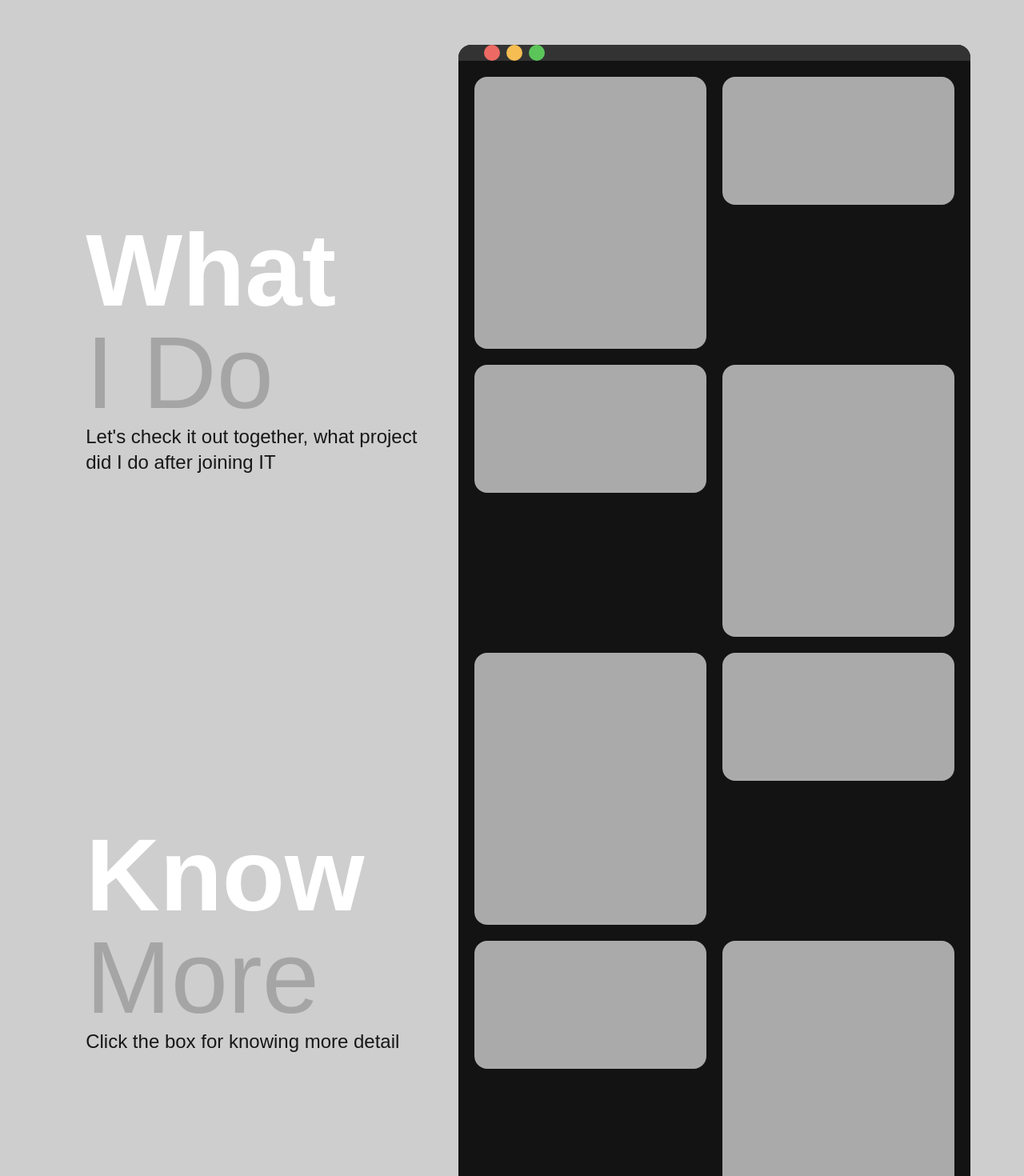
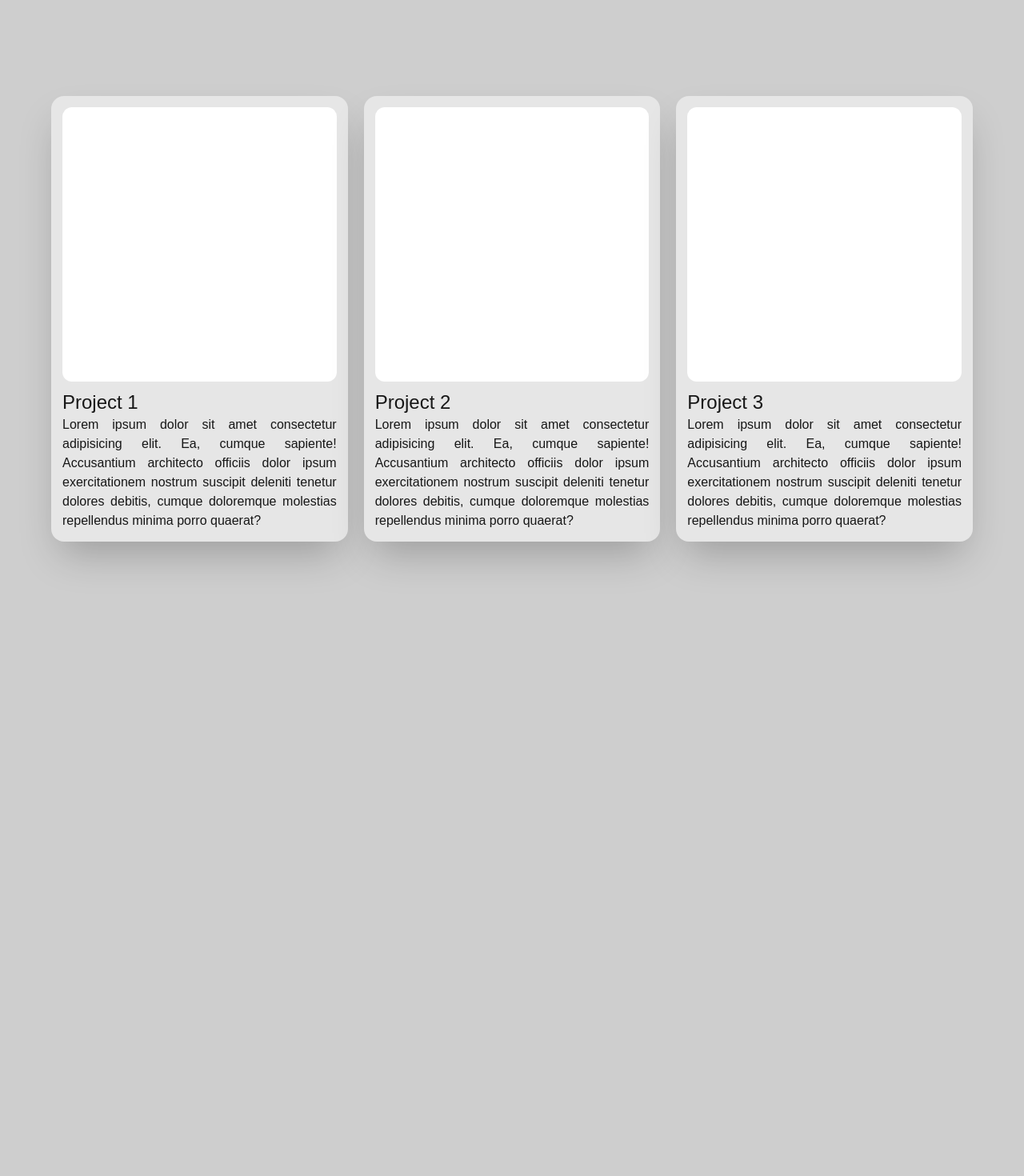
Before and after one commit to xiaosongpi/Portfolio, a Next.js app in the folder my-app/: page / in a window 1280 px wide. Shown: the part 1640-3110 px from the top of the page at 80% size. After the commit the page ends 2477 px from the top, so only its background shows below. Built offline with nearby package versions, Linux system fonts and the light colour scheme.

Commit message:
Rebuild project section

```diff
--- a/my-app/src/app/components/Project.jsx
+++ b/my-app/src/app/components/Project.jsx
@@ -1,63 +1,29 @@
 export default function Project() {
     return(
-        <div className="h-auto max-w-[1440] py-24 mx-auto px-12 flex items-center justify-center">
-            <div className="w-[90%] grid grid-cols-[40%_60%] gap-10">
-                <div className="flex flex-col justify-around">
+        <section className="mx-auto my-40 h-auto max-w-[1440px] flex items-center justify-center">
+            <div className="w-[90%] grid grid-cols-3 gap-5">
+                <div className="p-3.5 rounded-2xl bg-[#e6e6e6] flex flex-col gap-2.5 shadow-2xl">
+                    <div className="w-full aspect-square bg-[#ffffff] rounded-xl" />
                     <div>
-                        <p className="text-9xl text-[#a5a5a5]"><span className="text-[#ffffff] font-bold">What</span> <br/>I Do</p>
-                        <p className="text-2xl">Let's check it out together, what project did I do after joining IT</p>
-                    </div>
-                    <div>
-                        <p className="text-9xl text-[#a5a5a5]"><span className="text-[#ffffff] font-bold">Know</span> <br/>More</p>
-                        <p className="text-2xl">Click the box for knowing more detail</p>
+                        <p className="text-2xl">Project 1</p>
+                        <p className="text-justify">Lorem ipsum dolor sit amet consectetur adipisicing elit. Ea, cumque sapiente! Accusantium architecto officiis dolor ipsum exercitationem nostrum suscipit deleniti tenetur dolores debitis, cumque doloremque molestias repellendus minima porro quaerat?</p>
                     </div>
                 </div>
-                <div className="h-100vh bg-[#131313] rounded-2xl">
-                    <div className="h-[50] px-8 bg-[#333333] rounded-t-2xl rounded-tr-2xl flex items-center gap-2">
-                        <div className="w-5 h-5 bg-[#EC6A63] rounded-full"></div>
-                        <div className="w-5 h-5 bg-[#F5BD52] rounded-full"></div>
-                        <div className="w-5 h-5 bg-[#5BC55A] rounded-full"></div>
+                <div className="p-3.5 rounded-2xl bg-[#e6e6e6] flex flex-col gap-2.5 shadow-2xl">
+                    <div className="w-full aspect-square bg-[#ffffff] rounded-xl" />
+                    <div>
+                        <p className="text-2xl">Project 2</p>
+                        <p className="text-justify">Lorem ipsum dolor sit amet consectetur adipisicing elit. Ea, cumque sapiente! Accusantium architecto officiis dolor ipsum exercitationem nostrum suscipit deleniti tenetur dolores debitis, cumque doloremque molestias repellendus minima porro quaerat?</p>
                     </div>
-                    <div className="p-5 grid grid-cols-2 gap-5">
-                        <div className="w-full h-fill min-h-40 bg-[#aaaaaa] row-span-2 rounded-2xl">
-
-                        </div>
-                        <div className="w-full h-fill min-h-40 bg-[#aaaaaa] rounded-2xl">
-
-                        </div>
-                        <div className="w-full h-fill min-h-40 rounded-2xl">
-
-                        </div>
-                        <div className="w-full h-fill min-h-40 bg-[#aaaaaa] rounded-2xl">
-
-                        </div>
-                        <div className="w-full h-fill min-h-40 bg-[#aaaaaa] row-span-2 rounded-2xl">
-
-                        </div>
-                        <div className="w-full h-fill min-h-40 rounded-2xl">
-
-                        </div>
-                        <div className="w-full h-fill min-h-40 bg-[#aaaaaa] row-span-2 rounded-2xl">
-
-                        </div>
-                        <div className="w-full h-fill min-h-40 bg-[#aaaaaa] rounded-2xl">
-
-                        </div>
-                        <div className="w-full h-fill min-h-40 rounded-2xl">
-
-                        </div>
-                        <div className="w-full h-fill min-h-40 bg-[#aaaaaa] rounded-2xl">
-
-                        </div>
-                        <div className="w-full h-fill min-h-40 bg-[#aaaaaa] row-span-2 rounded-2xl">
-
-                        </div>
-                        <div className="w-full h-fill min-h-40 rounded-2xl">
-
-                        </div>
+                </div>
+                <div className="p-3.5 rounded-2xl bg-[#e6e6e6] flex flex-col gap-2.5 shadow-2xl">
+                    <div className="w-full aspect-square bg-[#ffffff] rounded-xl" />
+                    <div>
+                        <p className="text-2xl">Project 3</p>
+                        <p className="text-justify">Lorem ipsum dolor sit amet consectetur adipisicing elit. Ea, cumque sapiente! Accusantium architecto officiis dolor ipsum exercitationem nostrum suscipit deleniti tenetur dolores debitis, cumque doloremque molestias repellendus minima porro quaerat?</p>
                     </div>
                 </div>
             </div>
-        </div>
+        </section>
     )
 }
```
